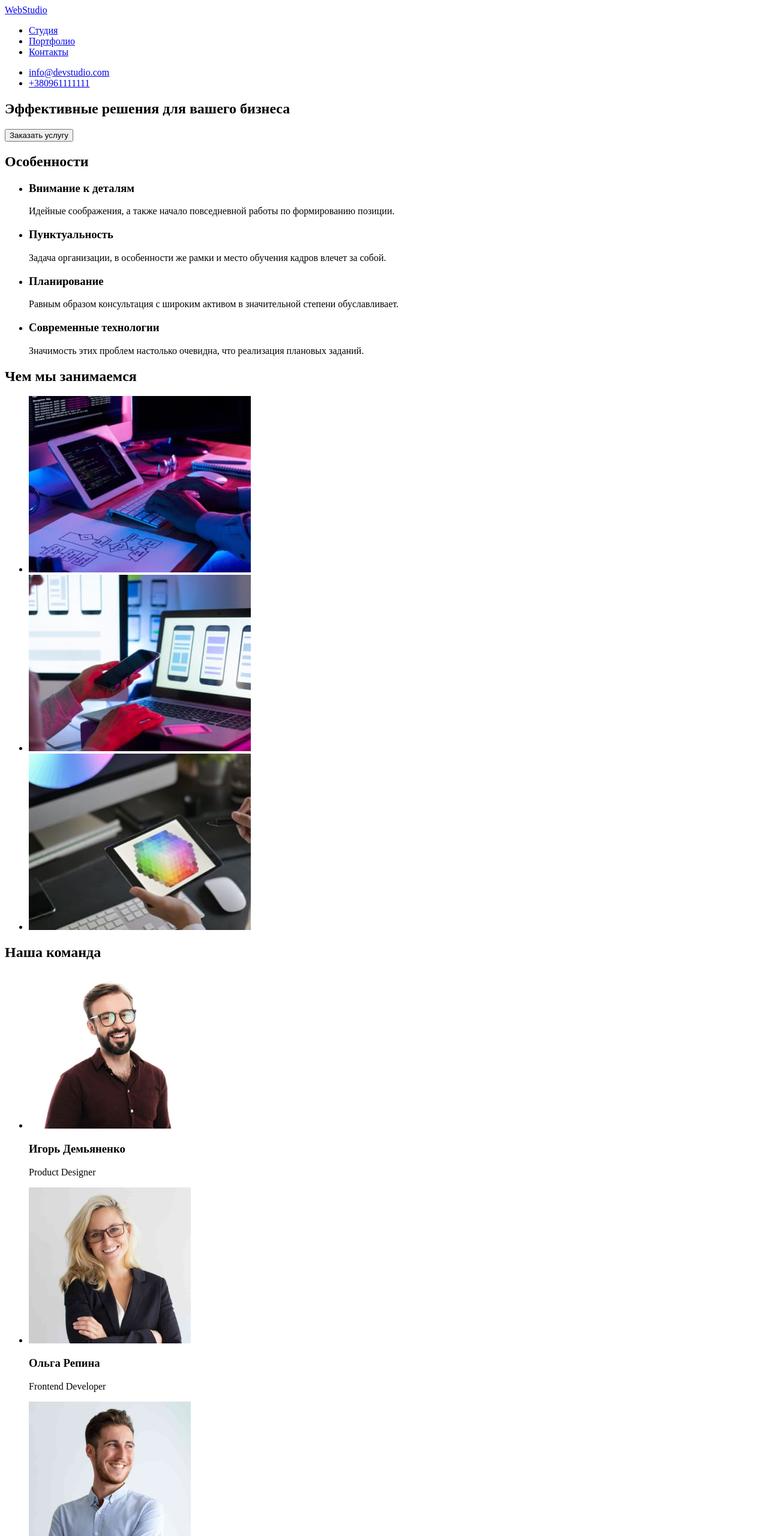
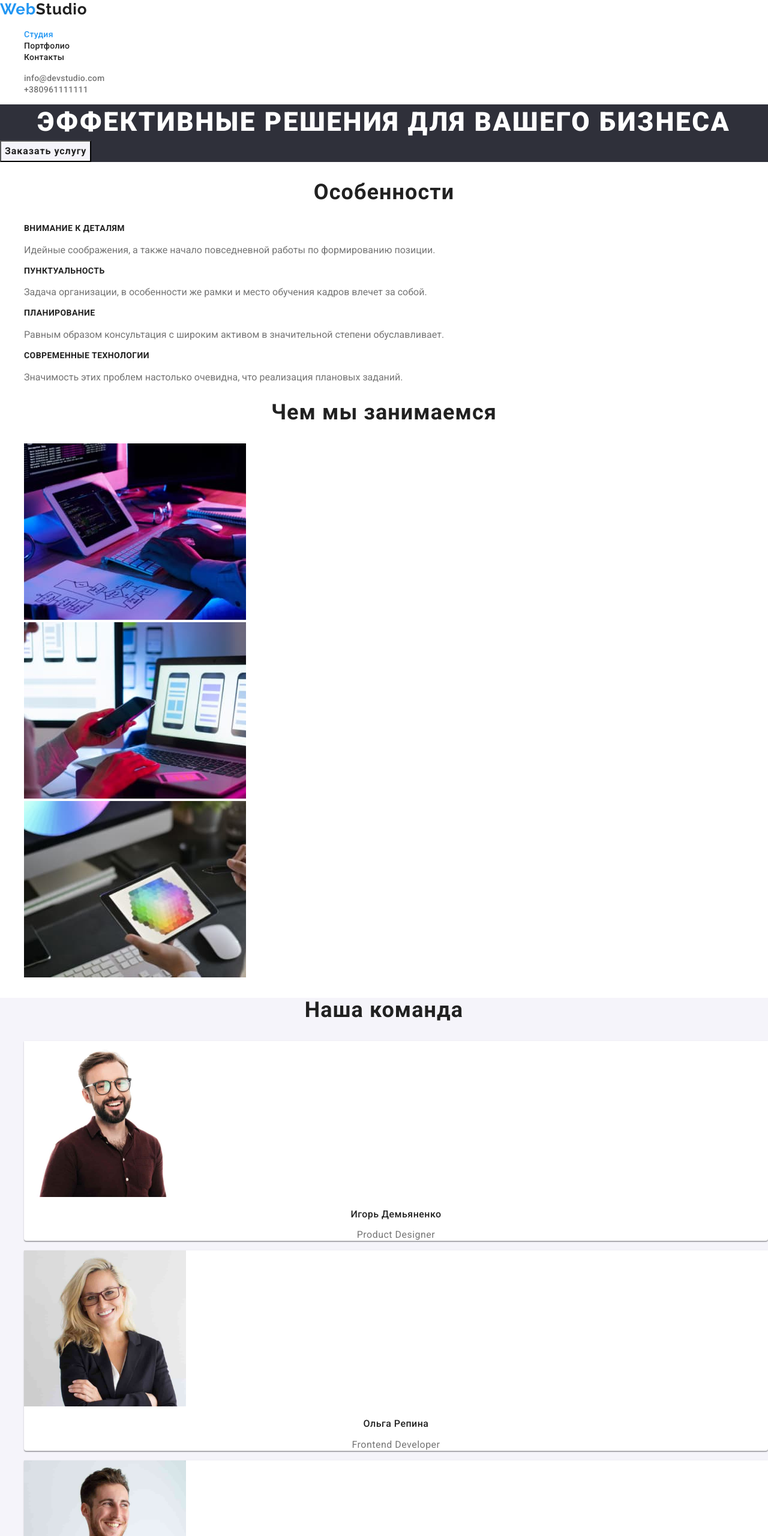
Before and after one commit to apetrova7/goit-markup-hw-02, a plain HTML site: page index.html in a window 1280 px wide. Shown: the top 2560 px of the page at 60% size. Drawn offline with Linux system fonts and the light colour scheme.

Commit message:
hw02 done

```diff
--- /dev/null
+++ b/css/styles.css
@@ -0,0 +1,224 @@
+:root {
+    --primary-text-color: #757575;
+    --title-text-color: #212121;
+    --secondary-text-color: #FFFFFF;
+    --background-color-dark: #2F303A;
+    --background-color-grey: #F5F4FA;
+    --background-color-white: #FFFFFF;
+    --accent-color: #2196F3;
+}
+
+body {
+    font-family: "Roboto", sans-serif;
+    color: var(--primary-text-color);
+    background-color: var(--background-color-white);
+    margin: 0px;
+}
+
+.visually-hidden {
+    position: absolute;
+    width: 1px;
+    height: 1px;
+    margin: -1px;
+    border: 0;
+    padding: 0;
+    white-space: nowrap;
+    clip-path: inset(100%);
+    clip: rect(0 0 0 0);
+    overflow: hidden;
+}
+
+.link {
+    text-decoration: none;
+}
+
+.list {
+    list-style: none;
+}
+
+.btn {
+    font-family: inherit;
+    cursor: pointer;
+    color: var(--title-text-color);
+    background-color: var(--background-color-grey)
+}
+
+.title {
+    font-weight: 700;
+    color: var(--title-text-color);
+}
+
+.hero-btn {
+    font-weight: 700;
+    font-size: 16px;
+    line-height: 1.87;
+    display: flex;
+    align-items: center;
+    text-align: center;
+    letter-spacing: 0.06em;
+}
+
+.portfolio-btn {
+    font-weight: 500;
+    font-size: 16px;
+    line-height: 1.62;
+    text-align: center;
+    letter-spacing: 0.03em;
+}
+
+.hero-btn:hover,
+.hero-btn:focus,
+.portfolio-btn:hover,
+.portfolio-btn:focus {
+    color: var(--secondary-text-color);
+    background-color: var(--accent-color);
+}
+
+.header-logo,
+.footer-logo {
+    font-family: 'Raleway';
+    font-weight: 700;
+    font-size: 26px;
+    line-height: 1.19;
+    letter-spacing: 0.03em;
+}
+
+.accent {
+    color: var(--accent-color)
+}
+
+.header-logo {
+    color: var(--title-text-color);
+}
+
+.nav-link,
+.contact-link {
+    font-family: inherit;
+    font-weight: 500;
+    font-size: 14px;
+    line-height: 16px;
+    letter-spacing: 0.02em;
+}
+
+.nav-link {
+    color: var(--title-text-color);
+}
+
+.contact-link {
+    color: var(--primary-text-color);
+}
+
+.nav-item.active .nav-link {
+    color: var(--accent-color);
+}
+
+.contact-link:hover,
+.contact-link:focus,
+.address .contact-item.url .contact-link:hover,
+.address .contact-item.url .contact-link:focus,
+.nav-link:hover,
+.nav-link:focus {
+    color: var(--accent-color);
+}
+
+
+/*---Sections---*/
+
+.hero {
+    background-color: var(--background-color-dark);
+}
+
+.hero-title {
+    font-weight: 900;
+    font-size: 44px;
+    line-height: 1.36;
+    text-align: center;
+    letter-spacing: 0.06em;
+    text-transform: uppercase;
+    color: #FFFFFF;
+    margin: 0px;
+}
+
+.section-title {
+    font-size: 36px;
+    line-height: 1.16;
+    text-align: center;
+    letter-spacing: 0.03em;
+}
+
+.feature-title {
+    font-size: 14px;
+    line-height: 1.4;
+    letter-spacing: 0.03em;
+    text-transform: uppercase;
+}
+
+.section-team {
+    background-color: var(--background-color-grey);
+}
+
+.team-item,
+.portfolio-item {
+    background-color: var(--background-color-white)
+}
+
+.team-item {
+    box-shadow: 0px 1px 3px rgba(0, 0, 0, 0.12), 0px 1px 1px rgba(0, 0, 0, 0.14), 0px 2px 1px rgba(0, 0, 0, 0.2);
+    border-radius: 0px 0px 4px 4px;
+}
+
+.member-name {
+    font-weight: 500;
+    font-size: 16px;
+    line-height: 1.18;
+    text-align: center;
+    letter-spacing: 0.03em;
+}
+
+.member-position {
+    font-size: 16px;
+    line-height: 1.18;
+    text-align: center;
+    letter-spacing: 0.03em;
+}
+
+.portfolio-item {
+    border: 1px solid #EEEEEE;
+}
+
+.portfolio-title {
+    font-size: 18px;
+    line-height: 2;
+    letter-spacing: 0.06em;
+}
+
+.portfolio-project {
+    font-size: 16px;
+    line-height: 1.87;
+    letter-spacing: 0.03em;
+}
+
+
+/*-----Footer-----*/
+
+.address .contact-link {
+    font-style: normal;
+}
+
+.address .contact-item.url .contact-link {
+    color: var(--secondary-text-color)
+}
+
+.footer {
+    background-color: var(--background-color-dark);
+}
+
+.footer-logo {
+    color: var(--secondary-text-color)
+}
+
+.address-list .contact-link {
+    font-size: 14px;
+    line-height: 1.71;
+    letter-spacing: 0.03em;
+}
--- a/index.html
+++ b/index.html
@@ -5,99 +5,103 @@
     <meta charset="UTF-8">
     <meta http-equiv="X-UA-Compatible" content="IE=edge">
     <meta name="viewport" content="width=device-width, initial-scale=1.0">
+    <link rel="preconnect" href="https://fonts.googleapis.com">
+    <link rel="preconnect" href="https://fonts.gstatic.com" crossorigin>
+    <link href="https://fonts.googleapis.com/css2?family=Montserrat:wght@400;700&family=Oleo+Script:wght@400;700&family=Raleway:wght@700&family=Roboto:wght@400;500;700;900&display=swap" rel="stylesheet">
     <title>Document</title>
+    <link rel="stylesheet" href="./css/styles.css">
 </head>
 
 <body>
 
-    <header>
-        <a href="#" lang="en">WebStudio</a>
-        <nav>
-            <ul>
-                <li>
-                    <a href="#">Студия</a>
+    <header class="header">
+        <a class="header-logo link" href="#" lang="en"><span class="accent">Web</span>Studio</a>
+        <nav class="nav">
+            <ul class="nav-list list">
+                <li class="nav-item active">
+                    <a href="#" class="nav-link link">Студия</a>
                 </li>
-                <li>
-                    <a href="#">Портфолио</a>
+                <li class="nav-item">
+                    <a href="portfolio.html" class="nav-link link">Портфолио</a>
                 </li>
-                <li>
-                    <a href="#">Контакты</a>
+                <li class="nav-item">
+                    <a href="#" class="nav-link link">Контакты</a>
                 </li>
             </ul>
         </nav>
-        <ul>
-            <li><a href="mailto:info@devstudio.com">info@devstudio.com</a></li>
-            <li><a href="tel:+380961111111">+380961111111</a></li>
+        <ul class="header-list list">
+            <li class="contact-item"><a class="contact-link link" href="mailto:info@devstudio.com">info@devstudio.com</a></li>
+            <li class="contact-item"><a class="contact-link link" href="tel:+380961111111">+380961111111</a></li>
         </ul>
 
     </header>
     <main>
         <!-- Section 1  -->
-        <section>
-            <h1>Эффективные решения для вашего бизнеса</h1>
-            <button type="button">Заказать услугу</button>
+        <section class="hero">
+            <h1 class="hero-title">Эффективные решения для вашего бизнеса</h1>
+            <button class="hero-btn btn" type="button">Заказать услугу</button>
         </section>
         <!-- Section 2 -->
-        <section>
+        <section class="section-features section">
             <!-- Спрятанный заголовок -->
-            <h2>Особенности</h2>
-            <ul>
-                <li>
-                    <h3>Внимание к деталям</h3>
-                    <p>Идейные соображения, а также начало повседневной работы по формированию позиции.</p>
+            <h2 class="section-title title">Особенности</h2>
+            <ul class="feature-list list">
+                <li class="feature-item">
+                    <h3 class="feature-title title">Внимание к деталям</h3>
+                    <p class="feature-text">Идейные соображения, а также начало повседневной работы по формированию позиции.</p>
                 </li>
-                <li>
-                    <h3>Пунктуальность</h3>
-                    <p>Задача организации, в особенности же рамки и место обучения кадров влечет за собой.</p>
+                <li class="feature-item">
+                    <h3 class="feature-title title">Пунктуальность</h3>
+                    <p class="feature-text">Задача организации, в особенности же рамки и место обучения кадров влечет за собой.</p>
                 </li>
-                <li>
-                    <h3>Планирование</h3>
-                    <p>Равным образом консультация с широким активом в значительной степени обуславливает.</p>
+                <li class="feature-item">
+                    <h3 class="feature-title title">Планирование</h3>
+                    <p class="feature-text">Равным образом консультация с широким активом в значительной степени обуславливает.</p>
                 </li>
-                <li>
-                    <h3>Современные технологии</h3>
-                    <p>Значимость этих проблем настолько очевидна, что реализация плановых заданий.</p>
+                <li class="feature-item">
+                    <h3 class="feature-title title">Современные технологии</h3>
+                    <p class="feature-text">Значимость этих проблем настолько очевидна, что реализация плановых заданий.</p>
                 </li>
             </ul>
         </section>
         <!-- Section 3 -->
-        <section>
-            <h2>Чем мы занимаемся</h2>
-            <ul>
-                <li>
-                    <a href="#"><img src="./wedo1.jpg" alt="программист набирает код" width="370" height="294"></a>
+        <section class="section-work section">
+            <h2 class="section-title title">Чем мы занимаемся</h2>
+            <ul class="work-list list">
+                <li class="work-item">
+                    <a class="work-link" href="#"><img src="./images/wedo1.jpg" alt="программист набирает код" width="370" height="294"></a>
                 </li>
-                <li>
-                    <a href="#"><img src="./wedo2.jpg" alt="дизайнер разрабатывает приложение" width="370" height="294"></a>
+                <li class="work-item">
+                    <a class="work-link" href="#"><img src="./images/wedo2.jpg" alt="дизайнер разрабатывает приложение" width="370" height="294"></a>
                 </li>
-                <li>
-                    <a href="#"><img src="./wedo3.jpg" alt="художник рисует на планшете" width="370" height="294"></a>
+                <li class="work-item">
+                    <a class="work-link" href="#"><img src="./images/wedo3.jpg" alt="художник рисует на планшете" width="370" height="294"></a>
                 </li>
             </ul>
         </section>
         <!-- Section 4 -->
-        <section>
-            <h2>Наша команда</h2>
-            <ul>
-                <li>
-                    <img src="./team1.jpg" alt="портрет мужчины" width="270" height="260">
-                    <h3>Игорь Демьяненко</h3>
-                    <p lang="en">Product Designer</p>
+        <section class="section-team section">
+            <h2 class="section-title title">Наша команда</h2>
+            <ul class="team-list list">
+                <li class="team-item">
+                    <img src="./images/team1.jpg" alt="портрет мужчины" width="270" height="260">
+                    <h3 class="member-name title">Игорь Демьяненко</h3>
+                    <p class="member-position" lang="en">Product Designer</p>
                 </li>
-                <li>
-                    <img src="./team2.jpg" alt="портрет девушки" width="270" height="260">
-                    <h3>Ольга Репина</h3>
-                    <p lang="en">Frontend Developer</p>
+                <li class="team-item">
+                    <img src="./images/team2.jpg" alt="портрет девушки" width="270" height="260">
+                    <h3 class="member-name title">Ольга Репина</h3>
+                    <p class="member-position" lang="en">Frontend Developer</p>
                 </li>
-                <li>
-                    <img src="./team3.jpg" alt="портрет мужчины" width="270" height="260">
-                    <h3>Николай Тарасов</h3>
-                    <p lang="en">Marketing</p>
+                <li class="team-item">
+                    <img src="./images/team3.jpg" alt="портрет мужчины" width="270" height="260">
+                    <h3 class="member-name title">Николай Тарасов</h3>
+                    <p class="member-position" lang="en">Marketing</p>
                 </li>
-                <li>
-                    <img src="./team4.jpg" alt="портрет мужчины" width="270" height="260">
-                    <h3>Михаил Ермаков</h3>
-                    <p lang="en">UI Designer</p>
+                <li class="team-item">
+                    <img src="./images/team4.jpg" alt="портрет мужчины" width="270" height="260">
+                    <h3 class="member-name title">Михаил Ермаков</h3>
+                    <p class="member-position" lang="en">UI Designer</p>
                 </li>
             </ul>
         </section>
@@ -105,13 +109,13 @@
     </main>
 
 
-    <footer>
-        <a href="#" lang="en">WebStudio</a>
-        <address>
-<ul>
-    <li><a href="https://goo.gl/maps/hbEMuNbysmE8HmtA6" target="_blank" rel="noopener noreferrer nofollow">г.Киев, пр-т Леси Украинки, 26</a></li>
-    <li><a href="mailto:info@devstudio.com">info@devstudio.com</a></li>
-    <li><a href="tel:+380961111111">+380961111111</a></li>
+    <footer class="footer">
+        <a class="footer-logo link" href="#" lang="en"><span class="accent">Web</span>Studio</a>
+        <address class="address">
+<ul class="address-list list">
+    <li class="contact-item url"><a class="contact-link link" href="https://goo.gl/maps/hbEMuNbysmE8HmtA6" target="_blank" rel="noopener noreferrer nofollow">г.Киев, пр-т Леси Украинки, 26</a></li>
+    <li class="contact-item"><a class="contact-link link"  href="mailto:info@devstudio.com">info@devstudio.com</a></li>
+    <li class="contact-item"><a class="contact-link link"  href="tel:+380961111111">+380961111111</a></li>
 </ul>
 
 
```
Also changed, not shown: portfolio.html (added, +121 -0 lines), images/project1.jpg (added), images/project2.jpg (added), images/project3.jpg (added), images/project4.jpg (added), images/project5.jpg (added), images/project6.jpg (added), images/project7.jpg (added), images/project8.jpg (added), images/project9.jpg (added), images/team1.jpg (renamed from team1.jpg), images/team2.jpg (renamed from team2.jpg), images/team3.jpg (renamed from team3.jpg), images/team4.jpg (renamed from team4.jpg), 3 more files.
